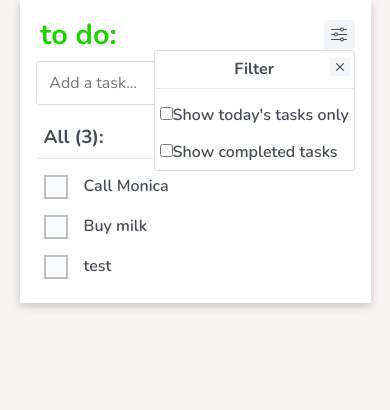
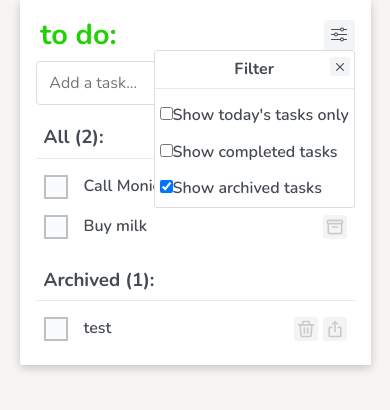
Before and after one commit to noiza/todo-react, a React (Create React App) app: page / in a window 390 px wide. Both pictures are taken after a click on the button 339 px from the left and 34 px from the top of the page. Shown: the top 410 px of the page. Built offline with nearby package versions, Linux system fonts and the light colour scheme; data requests are answered from the project's data file.

Commit message:
Added ArchivedTask component

```diff
--- a/src/App.scss
+++ b/src/App.scss
@@ -157,9 +157,8 @@
 }
 
 .actions {
-  // display: inline-flex;
-  display: flex;
-  justify-content: space-between;
+  display: inline-flex;
+  opacity: 0;
 
   .button-icon {
     opacity: 0.3;
@@ -182,6 +181,8 @@
 
   @media screen and (max-width: 780px) {
     & {
+      opacity: 1;
+
       .button-icon {
         opacity: 0.5;
         background-color: rgba(52, 62, 76, 0.11);
@@ -214,6 +215,11 @@
     padding: 0.45rem 0.6rem;
   }
 
+  .task-edit-actions {
+    display: flex;
+    // justify-content: space-between;
+  }
+
   .task-edit-button-save {
     background: #22d105;
     color: #fff;
--- /dev/null
+++ b/src/ArchivedTask.js
@@ -0,0 +1,35 @@
+import checkIcon from "./check.svg";
+import unarchiveIcon from "./unarchive.svg";
+import deleteIcon from "./delete.svg";
+
+const ArchivedTask = ({task, onComplete, onDelete, onUnarchive}) => {
+
+  return (
+    <div className="task">
+      <div className="checkbox">
+        <input
+          type="checkbox"
+          id={`task-${task.id}`}
+          checked={task.completed}
+          onChange={(e) => onComplete(task.id, e.target.checked)}
+        />
+        <label htmlFor={`task-${task.id}`}>
+          <img src={checkIcon} alt="check icon" />
+        </label>
+      </div>
+
+      <p className={task.completed ? "title completed" : "title"}>{task.title}</p>
+
+      <div className="actions">
+        <button className="button-icon" onClick={() => onDelete(task.id)}>
+          <img src={deleteIcon} alt="delete icon" />
+        </button>
+        <button className="button-icon" onClick={() => onUnarchive(task.id)}>
+          <img src={unarchiveIcon} alt="archive icon" />
+        </button>
+      </div>
+    </div>
+  );
+};
+
+export default ArchivedTask;
--- a/src/Task.js
+++ b/src/Task.js
@@ -1,8 +1,8 @@
 import checkIcon from "./check.svg";
-import deleteIcon from "./delete.svg";
+import archiveIcon from "./archive.svg";
 import { useState } from "react";
 
-const Task = ({task, onComplete, onEdit, onDelete}) => {
+const Task = ({task, onComplete, onEdit, onArchive}) => {
   const [isEditing, setIsEditing] = useState(false);
   const [newTitle, setNewTitle] = useState(task.title);
 
@@ -34,17 +34,9 @@ const Task = ({task, onComplete, onEdit, onDelete}) => {
         onChange={handleChange}
       />
 
-      <div className="actions">
-        <div>
-          <button className="button-text task-edit-button-save" type="submit">Save</button>
-          <button className="button-text task-edit-button-cancel" onClick={handleCancel}>Cancel</button>
-        </div>
-
-        <div>
-          <button className="button-icon" onClick={() => onDelete(task.id)}>
-            <img src={deleteIcon} alt="delete icon" />
-          </button>
-        </div>
+      <div className="task-edit-actions">
+        <button className="button-text task-edit-button-save" type="submit">Save</button>
+        <button className="button-text task-edit-button-cancel" onClick={handleCancel}>Cancel</button>
       </div>
     </form>
   );
@@ -69,6 +61,12 @@ const Task = ({task, onComplete, onEdit, onDelete}) => {
       >
         {task.title}
       </p>
+
+      <div className="actions">
+        <button className="button-icon" onClick={() => onArchive(task.id)}>
+          <img src={archiveIcon} alt="archive icon" />
+        </button>
+      </div>
     </>
   );
 
--- a/src/Tasks.js
+++ b/src/Tasks.js
@@ -1,12 +1,13 @@
 import { useState, useEffect } from "react";
 import axios from "axios";
 import Task from "./Task";
+import ArchivedTask from "./ArchivedTask";
 
 const Tasks = () => {
   const [tasks, setTasks] = useState(null);
+  const [showArchivedTasks, setShowArchivedTasks] = useState(true);
   const [showCompletedTasks, setShowCompletedTasks] = useState(false); // todo: to store a showCompletedTasks value on the server
   const [showTodayTasks, setShowTodayTasks] = useState(false); // todo: to store a showTodayTasks value on the server
-  const [taskQuantity, setTaskQuantity] = useState(0);
   const [popperIsOpen, setPopperIsOpen] = useState(false);
   const [newTaskTitle, setNewTaskTitle] = useState('');
 
@@ -21,18 +22,7 @@ const Tasks = () => {
 
   useEffect(() => {
     axios.get("http://localhost:3001/tasks/").then(({ data }) => {
-      let tempTasks = data; // or // = [...data];
-
-      if (!showCompletedTasks) {
-        tempTasks = tempTasks.filter(task => task.completed === false);
-      };
-
-      if (showTodayTasks) {
-        tempTasks = tempTasks.filter(task => task.date === todayDate);
-      };
-
-      setTasks(tempTasks);
-      setTaskQuantity(tempTasks.length);
+      setTasks(data);
     });
   }, [showCompletedTasks, showTodayTasks]);
 
@@ -75,11 +65,6 @@ const Tasks = () => {
         task.id === id ? { ...task, completed: !task.completed } : task
       )
     );
-    if (!showCompletedTasks) {
-      let uncompletedTasks = tasks.filter(task => task.id !== id);
-      setTasks(uncompletedTasks);
-      setTaskQuantity(uncompletedTasks.length);
-    };
     axios
       .patch("http://localhost:3001/tasks/" + id, {
         completed: status,
@@ -97,6 +82,34 @@ const Tasks = () => {
       });
     }
   };
+
+  const archiveTask = (id) => {
+    setTasks(tasks.map(task => task.id !== id ? task : {...task, archive: true}));
+    axios
+      .patch("http://localhost:3001/tasks/" + id, {
+        archive: true,
+      })
+      .catch(() => {
+        alert("Error while archiving the task.");
+      });
+  };
+
+  const unarchiveTask = (id) => {
+    setTasks(tasks.map(task => task.id !== id ? task : {...task, archive: false}));
+    axios
+      .patch("http://localhost:3001/tasks/" + id, {
+        archive: false,
+      })
+      .catch(() => {
+        alert("Error while archiving the task.");
+      });
+  };
+
+  var archivedTasks = tasks && tasks.filter(x => x.archive);
+  var activeTasks = tasks && tasks
+    .filter(x => !x.archive)
+    .filter(x => showCompletedTasks || !x.completed)
+    .filter(x => !showTodayTasks || x.date === todayDate);
 
   return (
     <>
@@ -139,6 +152,16 @@ const Tasks = () => {
                   />
                   <label htmlFor="showCompletedTasks">Show completed tasks</label>
                 </div>
+
+                <div className="popper-section">
+                  <input
+                    type="checkbox"
+                    id="showArchivedTasks"
+                    checked={showArchivedTasks}
+                    onChange={(e) => setShowArchivedTasks(e.target.checked)}
+                  />
+                  <label htmlFor="showArchivedTasks">Show archived tasks</label>
+                </div>
               </div>
             }
 
@@ -154,18 +177,19 @@ const Tasks = () => {
           onKeyDown={onKeyDownHandler}
         />
 
-        <h3>{showTodayTasks ? "Today" : "All"} ({taskQuantity}):</h3>
+        <h3>{showTodayTasks ? "Today" : "All"} ({activeTasks && activeTasks.length || 0}):</h3>
       </div>
 
       <div className="tasks">
-        {tasks && tasks.length > 0 ? (
-          tasks.map((task) => (
+        {activeTasks && activeTasks.length > 0 ? (
+          activeTasks.map((task) => (
             <Task
               task={task}
               key={task.id}
               onComplete={completeTask}
               onEdit={editTask}
               onDelete={deleteTask}
+              onArchive={archiveTask}
             />
           ))
         ) : (
@@ -174,6 +198,35 @@ const Tasks = () => {
           </div>
         )}
       </div>
+
+      {showArchivedTasks &&
+        <div>
+          <div className="header">
+            <h3>Archived ({archivedTasks && archivedTasks.length || 0}):</h3>
+          </div>
+
+          <div className="tasks">
+            {archivedTasks && archivedTasks.length ? (
+              archivedTasks
+                .map((task) => (
+                <ArchivedTask
+                  task={task}
+                  key={task.id}
+                  onComplete={completeTask}
+                  onDelete={deleteTask}
+                  onUnarchive={unarchiveTask}
+                />
+              ))
+            ) : (
+              <div className="no-tasks">
+                <h3>No archived tasks</h3>
+              </div>
+            )}
+          </div>
+        </div>
+      }
+
+
     </>
   );
 };
--- a/src/db.json
+++ b/src/db.json
@@ -4,31 +4,36 @@
       "id": 1,
       "title": "Pay rent",
       "date": "01/01/2022",
-      "completed": true
+      "completed": true,
+      "archive": false
     },
     {
       "id": 367,
       "title": "Call Monica",
       "date": "01/01/2022",
-      "completed": false
+      "completed": false,
+      "archive": false
     },
     {
       "id": 634,
       "title": "Buy milk",
       "date": "01/03/2022",
-      "completed": false
+      "completed": false,
+      "archive": false
     },
     {
       "id": 549,
       "title": "Finish homework",
       "date": "01/03/2022",
-      "completed": true
+      "completed": true,
+      "archive": false
     },
     {
       "id": 501,
       "title": "test",
       "date": "01/03/2022",
-      "completed": false
+      "completed": false,
+      "archive": true
     }
   ]
 }
```
Also changed, not shown: src/archive.svg (added), src/unarchive.svg (added).
